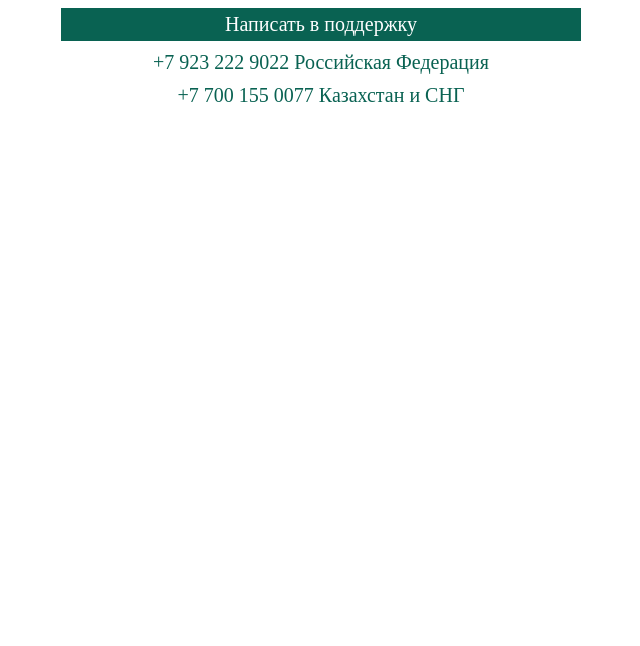
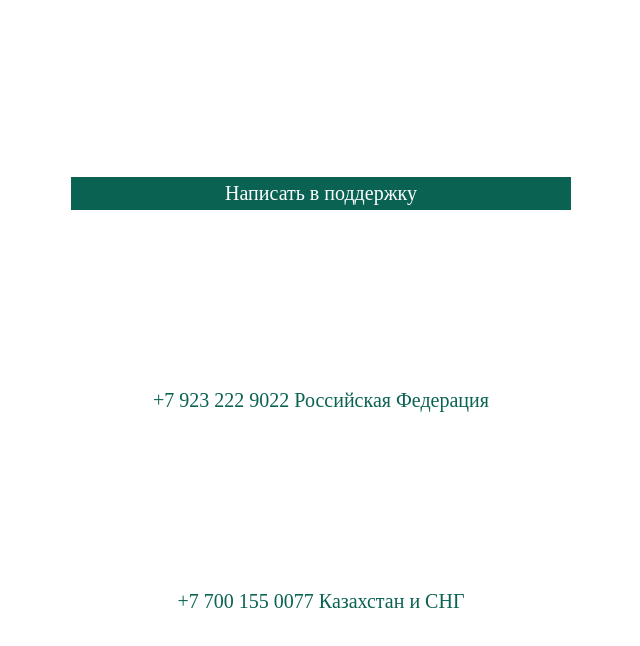
Before and after one commit to c0mixz0ne/tgTestMiniApp, a website built with Parcel: page index.html in a window 1280 px wide. Shown: the whole page, without its empty margins (319-959 px from the left). Built offline with nearby package versions, Linux system fonts and the light colour scheme; what @twa-dev/sdk would draw is missing.

Commit message:
CSS updates

```diff
--- a/src/styles.less
+++ b/src/styles.less
@@ -1,6 +1,12 @@
 body {
     font-size: 20px;
     background-color: #fff;
+    #app{
+        height: 100%;
+        display: flex;
+        flex-direction: column;
+        justify-content: space-evenly;
+    }
     .button, .link{
         display: block;
         margin:0 auto;
@@ -9,6 +15,7 @@ body {
         text-align: center;
         text-decoration: none;
         margin-bottom: 10px;
+        box-sizing: border-box;
     }
     .button{
         background-color: rgb(9, 98, 82);
```
Also changed, not shown: dist/index.html, 4 other files.
